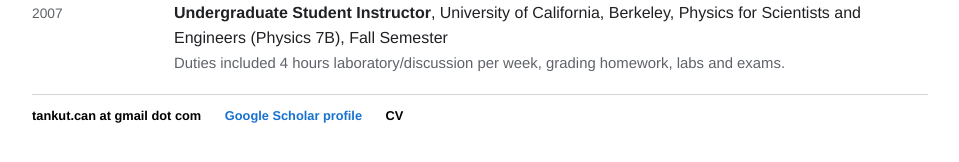
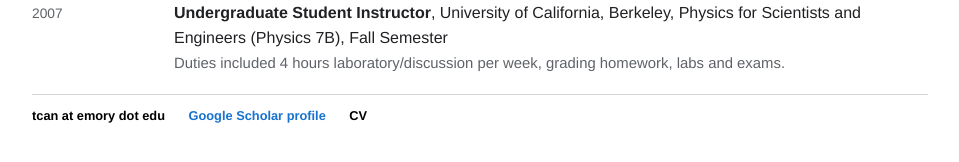
Before and after one commit to tankutcan/tankutcan.github.io, a Jekyll site: the page built from cv/index.html, in a window 1280 px wide and 900 px high, scrolled down 7465 px. Shown: the part 717-879 px from the top of the window, without its empty margins (160-1119 px from the left). Built offline with Jekyll 4.4.1, drawn with Linux system fonts in a browser that asks for light colours; some of the changed text lies outside the part shown.

Commit message:
Make email address plain text

```diff
--- a/_layouts/default.html
+++ b/_layouts/default.html
@@ -19,13 +19,13 @@
 
 			</div><!-- /.container -->
 			<footer>
-	    		<ul>
-	        		<li><a href="mailto:tankut.can@gmail.com">tankut.can at gmail dot com</a></li>
+				<ul>
+					<li>tcan at emory dot edu</li>
 				<!-- <li><a href="https://github.com/tankutcan">github.com/tankutcan</a></li>-->
 				<li><a href="https://scholar.google.ca/citations?user=H5MicWUAAAAJ">Google Scholar profile</a></li>
 				<li><a href="/cv/">CV</a></li>
 
-			</ul>
-		</footer>
+				</ul>
+			</footer>
 	</body>
 </html>
--- a/cv/index.html
+++ b/cv/index.html
@@ -10,7 +10,7 @@ title: Curriculum Vitae | Tankut Can
 			<h1>Tankut Can</h1>
 			<p class="cv-affiliation">Department of Physics, Emory University</p>
 			<p class="cv-contact">
-				<a href="mailto:tcan@emory.edu">tcan@emory.edu</a>
+				<span>tcan at emory dot edu</span>
 				<span aria-hidden="true">&middot;</span>
 				<a href="https://scholar.google.com/citations?user=H5MicWUAAAAJ&amp;hl=en">Google Scholar</a>
 			</p>
```
